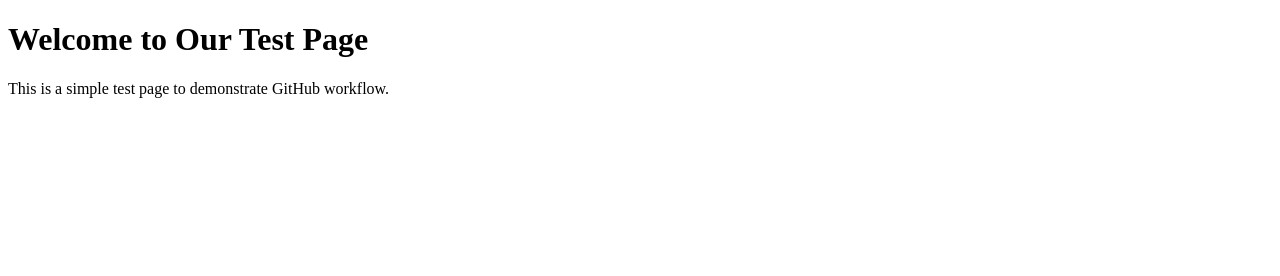
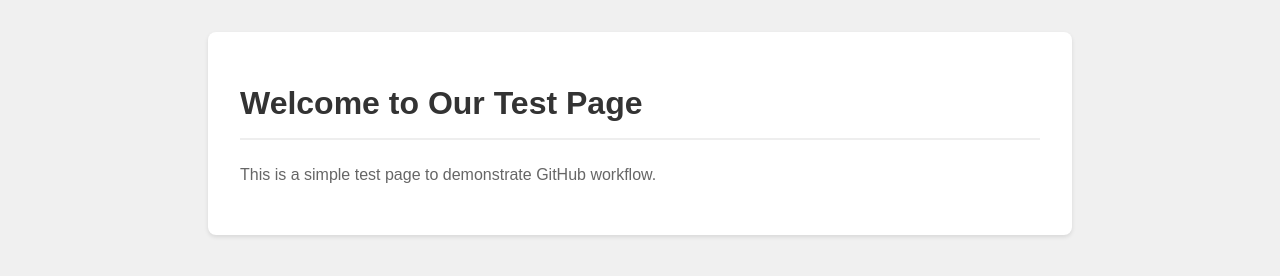
Before and after one commit to tw33kr/Test-Repo, a plain HTML site: page index.html in a window 1280 px wide. Drawn offline with Linux system fonts and the light colour scheme.

Commit message:
Add CSS styling to the page

```diff
--- a/index.html
+++ b/index.html
@@ -4,6 +4,31 @@
     <meta charset="UTF-8">
     <meta name="viewport" content="width=device-width, initial-scale=1.0">
     <title>Test Page</title>
+    <style>
+        body {
+            font-family: Arial, sans-serif;
+            margin: 0;
+            padding: 0;
+            background-color: #f0f0f0;
+        }
+        .container {
+            max-width: 800px;
+            margin: 2rem auto;
+            padding: 2rem;
+            background-color: white;
+            border-radius: 8px;
+            box-shadow: 0 2px 4px rgba(0,0,0,0.1);
+        }
+        h1 {
+            color: #333;
+            border-bottom: 2px solid #eee;
+            padding-bottom: 1rem;
+        }
+        p {
+            color: #666;
+            line-height: 1.6;
+        }
+    </style>
 </head>
 <body>
     <div class="container">
```
